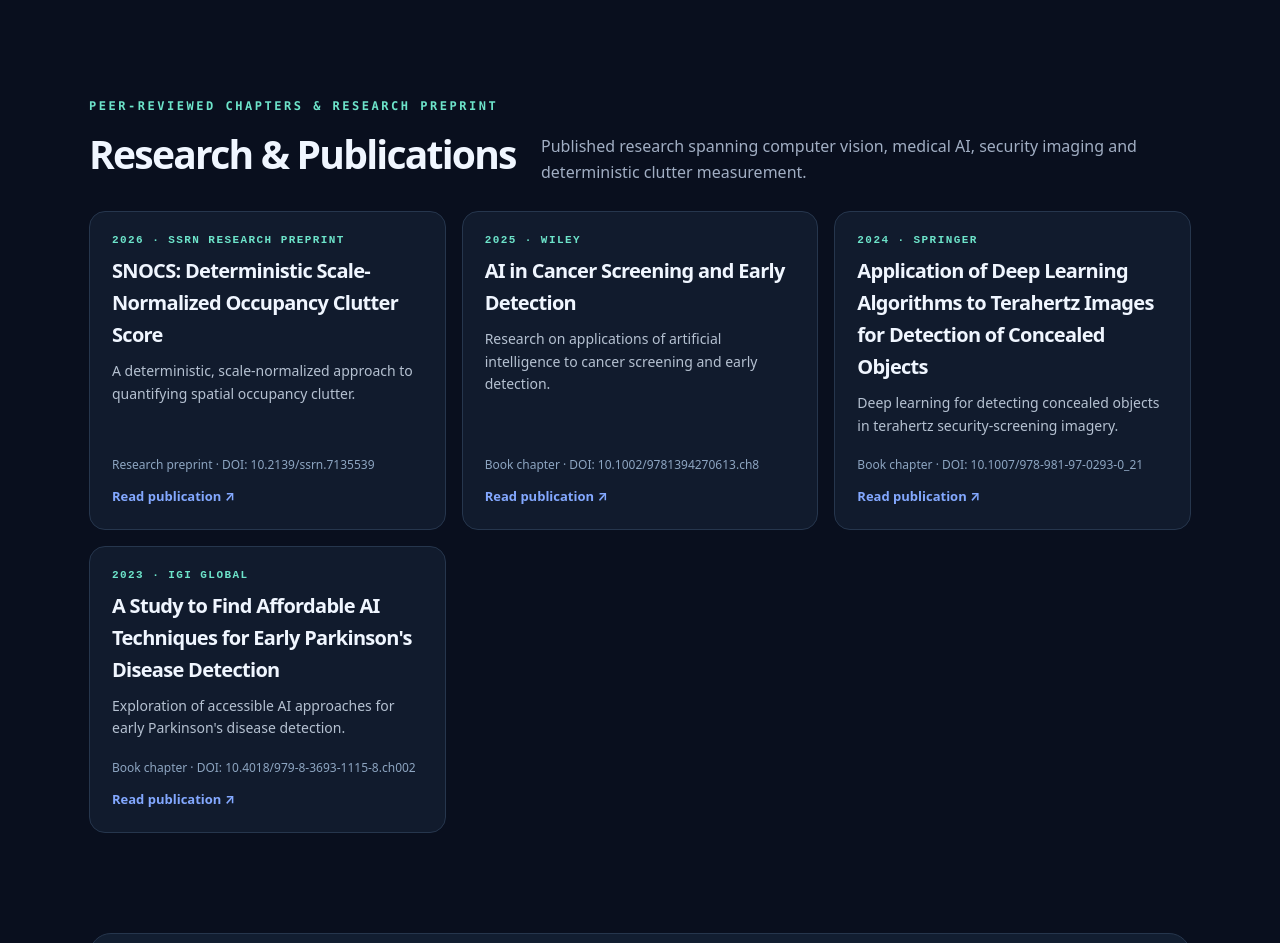
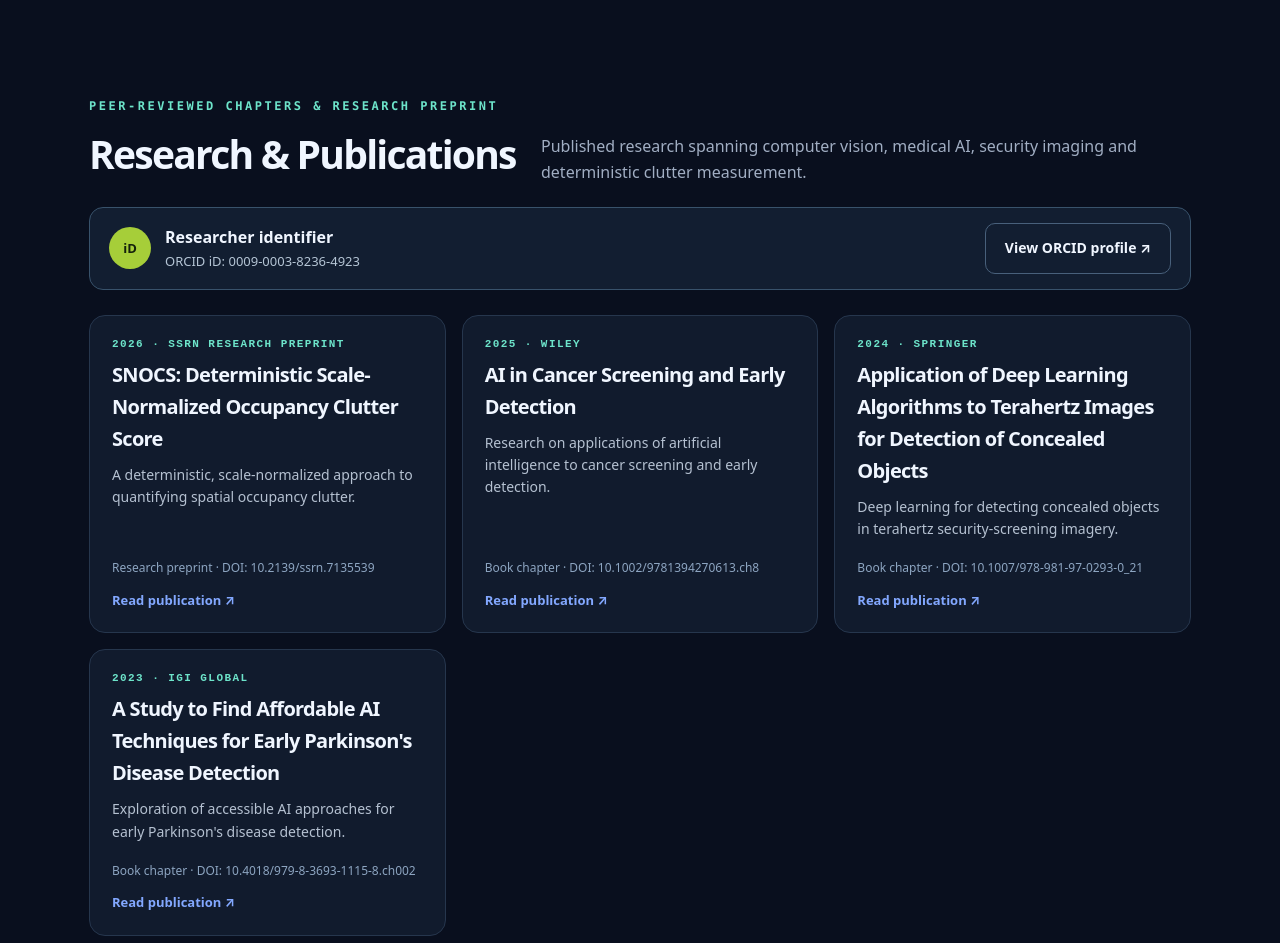
Before and after one commit to Redcof/redcof.github.io, a plain HTML site: page index.html in a window 1280 px wide. Shown: the part 2860-3803 px from the top of the page. Drawn offline with Linux system fonts and the light colour scheme.

Commit message:
Feature ORCID researcher identifier in publications section

```diff
--- a/index.html
+++ b/index.html
@@ -13,7 +13,7 @@ section{padding:50px 0}.sectionhead{display:flex;align-items:end;justify-content
 <div class="hero"><div><div class="eyebrow">Computer Vision · Applied AI · Research</div><h1>Engineering intelligence,<br><em>from pixels to systems.</em></h1><p>I'm <strong>Soumen Sardar</strong>, a software engineer and published researcher working across computer vision, deep learning, embedded applications, developer tools and AI infrastructure. I enjoy taking ideas from algorithms to working systems.</p><div class="actions"><a class="btn primary" href="#work">Explore my projects ↗</a><a class="btn" href="#publications">View publications</a><a class="btn" href="https://github.com/Redcof" target="_blank" rel="noopener">GitHub profile</a></div></div><div class="portrait"><img src="https://avatars.githubusercontent.com/u/9200910?v=4" alt="Soumen Sardar GitHub profile photo" loading="lazy"></div></div>
 <section aria-labelledby="featured"><div class="sectionhead"><div><div class="eyebrow">Selected work</div><h2 id="featured">Featured engineering work</h2></div><p class="sub">A cross-section of AI systems, practical computer vision and deployed-system thinking.</p></div><div class="highlights"><article class="highlight"><b>01 / AI INFRASTRUCTURE</b><h3>LlamasHub</h3><p>Deploy and manage multiple self-hosted language models through one OpenAI-compatible API.</p><a class="link" href="https://github.com/Redcof/LlamasHub" target="_blank" rel="noopener">Explore source ↗</a></article><article class="highlight"><b>02 / COMPUTER VISION</b><h3>cpp_fish_cv</h3><p>Real-world fish counting and centroid-based tracking with C++ and OpenCV. Repository kept private.</p><span class="link" style="color:#9fb2c6">Private project</span></article><article class="highlight"><b>03 / INDUSTRIAL VISION</b><h3>StoneCount</h3><p>Visual stone counting on conveyor belts, with sample imagery, video and notebook experiments.</p><a class="link" href="https://github.com/Redcof/StoneCount" target="_blank" rel="noopener">Explore source ↗</a></article></div></section>
 <section id="work" aria-labelledby="worktitle"><div class="sectionhead"><div><div class="eyebrow">Portfolio / repository index</div><h2 id="worktitle">Projects worth exploring</h2></div><p class="sub">Fifteen projects, grouped by technology and problem domain. Public repositories link directly to source.</p></div><div class="filters" role="group" aria-label="Filter projects"><button class="filter" data-filter="All" aria-pressed="true">All projects</button><button class="filter" data-filter="Vision" aria-pressed="false">Computer vision</button><button class="filter" data-filter="AI" aria-pressed="false">AI / ML</button><button class="filter" data-filter="Embedded" aria-pressed="false">Embedded / IoT</button><button class="filter" data-filter="Tools" aria-pressed="false">Developer tools</button><button class="filter" data-filter="Web" aria-pressed="false">Web / UI</button></div><div class="projects" id="projects"></div></section>
-<section id="publications" aria-labelledby="publicationtitle"><div class="sectionhead"><div><div class="eyebrow">Peer-reviewed chapters & research preprint</div><h2 id="publicationtitle">Research & Publications</h2></div><p class="sub">Published research spanning computer vision, medical AI, security imaging and deterministic clutter measurement.</p></div><div class="projects">
+<section id="publications" aria-labelledby="publicationtitle"><div class="sectionhead"><div><div class="eyebrow">Peer-reviewed chapters & research preprint</div><h2 id="publicationtitle">Research & Publications</h2></div><p class="sub">Published research spanning computer vision, medical AI, security imaging and deterministic clutter measurement.</p></div><div style="display:flex;align-items:center;gap:14px;flex-wrap:wrap;margin:-4px 0 25px;padding:15px 19px;background:#121e31;border:1px solid #38526b;border-radius:14px"><span style="display:inline-flex;align-items:center;justify-content:center;width:42px;height:42px;border-radius:50%;background:#a6ce39;color:#14210b;font-weight:800;font-size:13px" aria-hidden="true">iD</span><div style="flex:1;min-width:190px"><strong>Researcher identifier</strong><div style="font-size:13px;color:#b5c5d5">ORCID iD: 0009-0003-8236-4923</div></div><a class="btn" href="https://orcid.org/0009-0003-8236-4923" target="_blank" rel="me noopener noreferrer" aria-label="View Soumen Sardar ORCID researcher profile">View ORCID profile ↗</a></div><div class="projects">
 <article class="project"><small>2026 · SSRN research preprint</small><h3>SNOCS: Deterministic Scale-Normalized Occupancy Clutter Score</h3><p>A deterministic, scale-normalized approach to quantifying spatial occupancy clutter.</p><div class="meta">Research preprint · DOI: 10.2139/ssrn.7135539</div><a href="https://doi.org/10.2139/ssrn.7135539" target="_blank" rel="noopener noreferrer">Read publication ↗</a></article>
 <article class="project"><small>2025 · Wiley</small><h3>AI in Cancer Screening and Early Detection</h3><p>Research on applications of artificial intelligence to cancer screening and early detection.</p><div class="meta">Book chapter · DOI: 10.1002/9781394270613.ch8</div><a href="https://doi.org/10.1002/9781394270613.ch8" target="_blank" rel="noopener noreferrer">Read publication ↗</a></article>
 <article class="project"><small>2024 · Springer</small><h3>Application of Deep Learning Algorithms to Terahertz Images for Detection of Concealed Objects</h3><p>Deep learning for detecting concealed objects in terahertz security-screening imagery.</p><div class="meta">Book chapter · DOI: 10.1007/978-981-97-0293-0_21</div><a href="https://doi.org/10.1007/978-981-97-0293-0_21" target="_blank" rel="noopener noreferrer">Read publication ↗</a></article>
```
